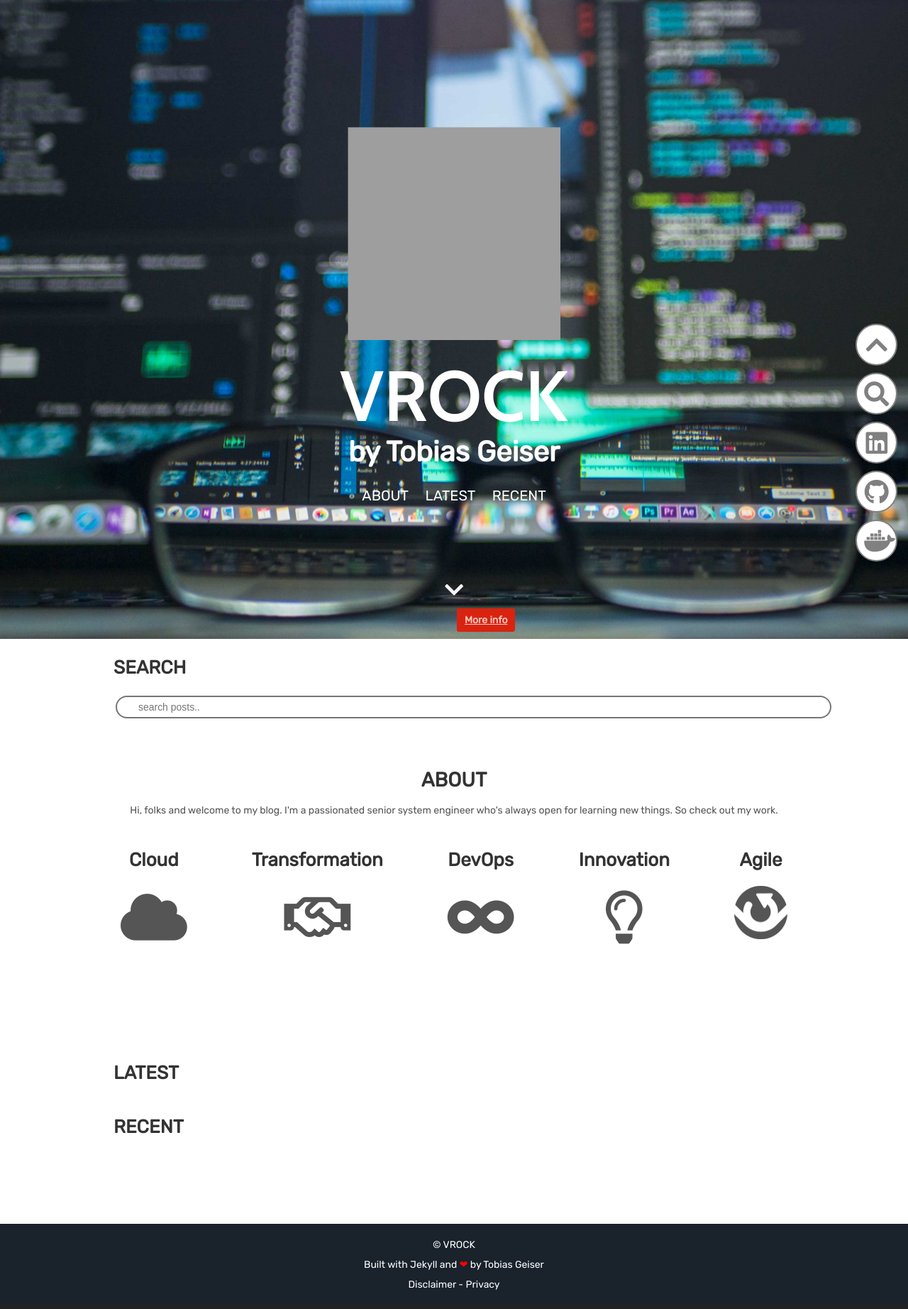
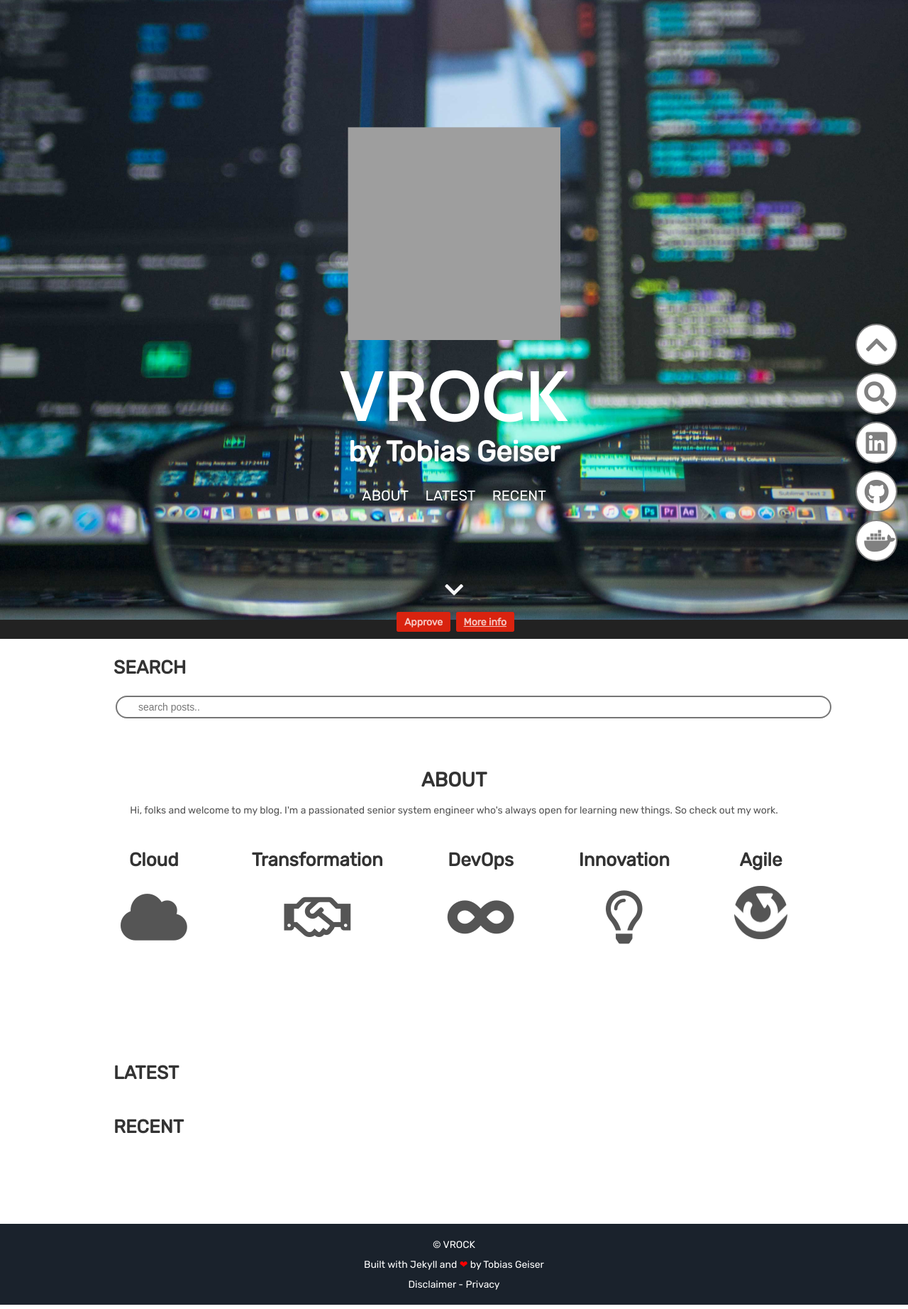
Before and after one commit to team-vrock/jekyll-theme-vrock, a Jekyll site: the page built from index.html, in a window 1280 px wide. Shown: the whole page at 71% size. Built offline with Jekyll 4.4.1, drawn with Linux system fonts in a browser that asks for light colours; comment, search, counter and statistics services are not loaded; grey boxes are pictures that could not be loaded.

Commit message:
fixed css

```diff
--- a/_sass/_cookie-consent.scss
+++ b/_sass/_cookie-consent.scss
@@ -2,21 +2,24 @@
   padding: 3px 0px;
   display: block;
   text-align: center;
-  position: relative;
+  position: fixed;
   bottom: 0;
   width: 100%;
   background: #222;
   color: rgba(255,255,255,0.8);
 }
+
 #cookie-notice a {
-  position: fixed;
   margin-left: 4px;
+  position: relative;
 }
+
 #cookie-notice span {
   display: none;
   padding-top: 10px;
   margin-bottom: 13px;
 }
+
 @media only screen and (min-width: $cut) {
   #cookie-notice a {
     cursor: pointer;
```
